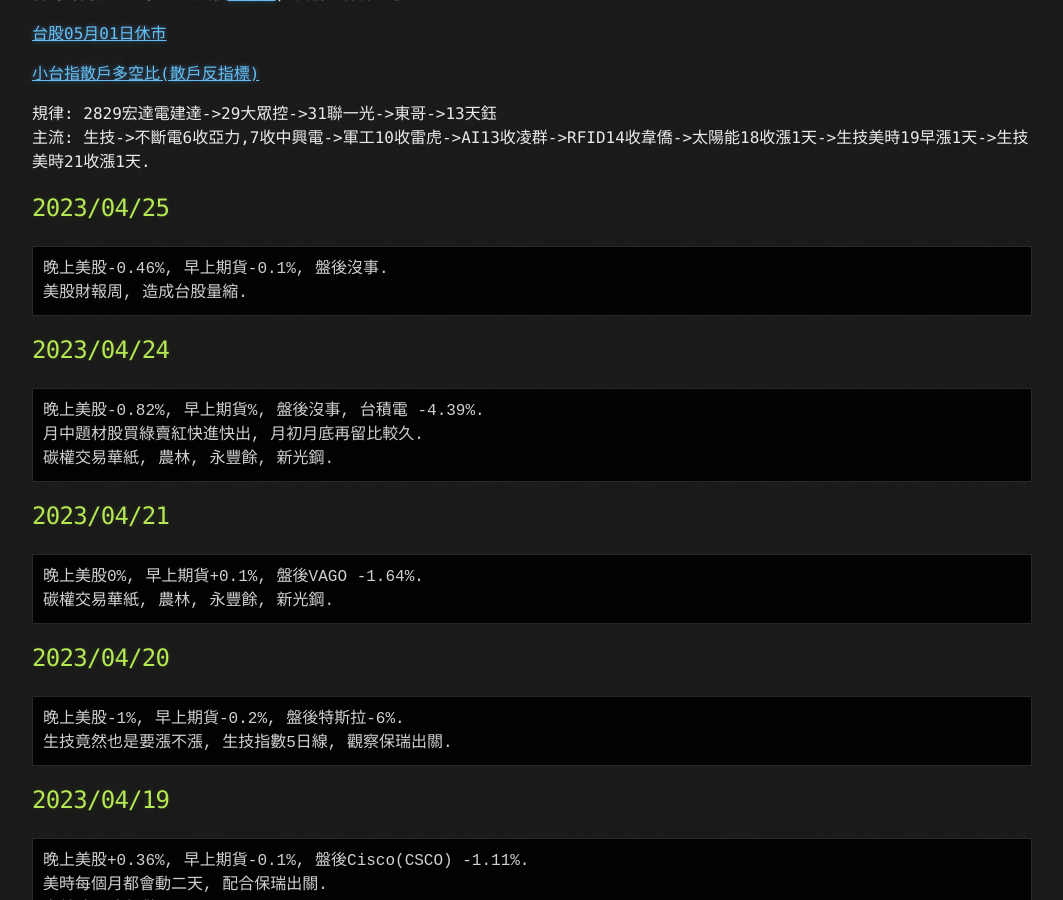
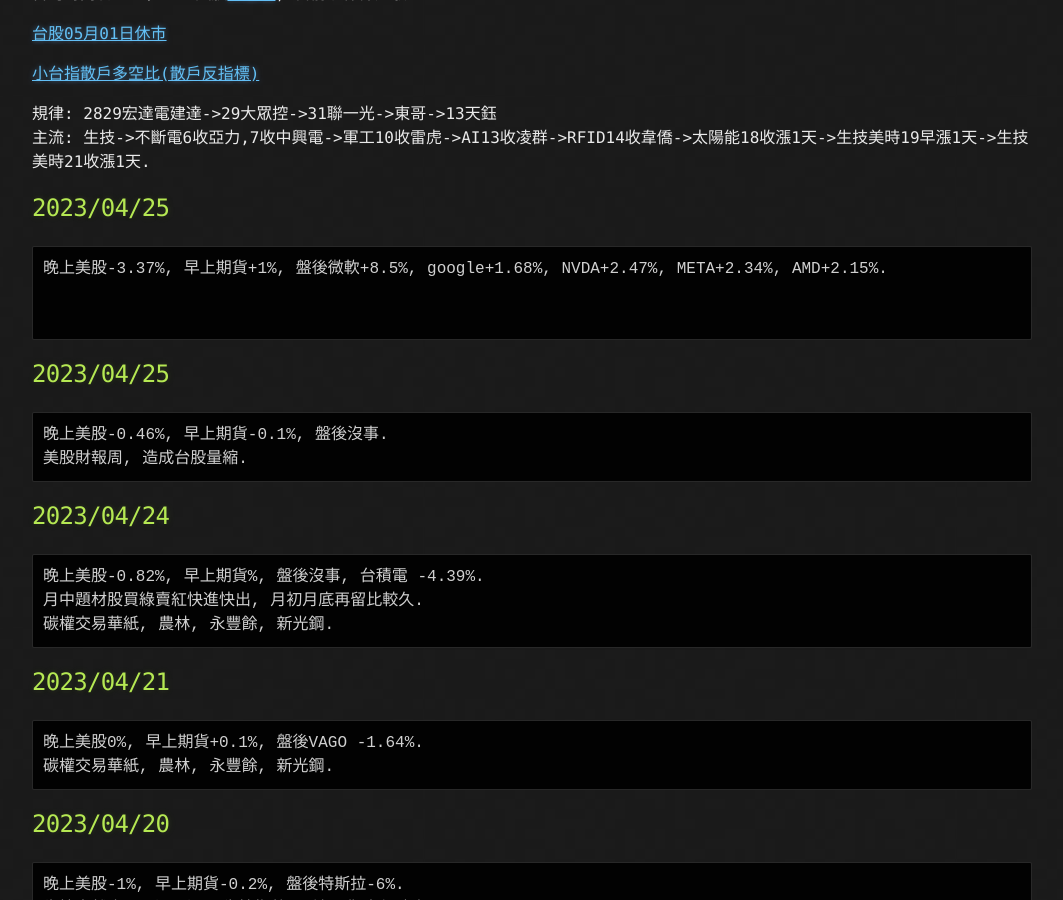
Before and after one commit to lepg5487/Stock_God, a Jekyll site: the page built from index.md, in a window 1280 px wide and 900 px high, scrolled down 436 px. Shown: the whole window, without its empty margins (108-1171 px from the left). Built offline with Jekyll 4.4.1, drawn with Linux system fonts in a browser that asks for light colours; our own code applies the rules of GitHub Pages for plain Markdown files.

Commit message:
Update index.md

````diff
--- a/index.md
+++ b/index.md
@@ -18,6 +18,13 @@
 
 規律: 2829宏達電建達->29大眾控->31聯一光->東哥->13天鈺
 主流: 生技->不斷電6收亞力,7收中興電->軍工10收雷虎->AI13收凌群->RFID14收韋僑->太陽能18收漲1天->生技美時19早漲1天->生技美時21收漲1天.
+
+## 2023/04/25
+```
+晚上美股-3.37%, 早上期貨+1%, 盤後微軟+8.5%, google+1.68%, NVDA+2.47%, META+2.34%, AMD+2.15%.
+
+
+```
 
 ## 2023/04/25
 ```
````
